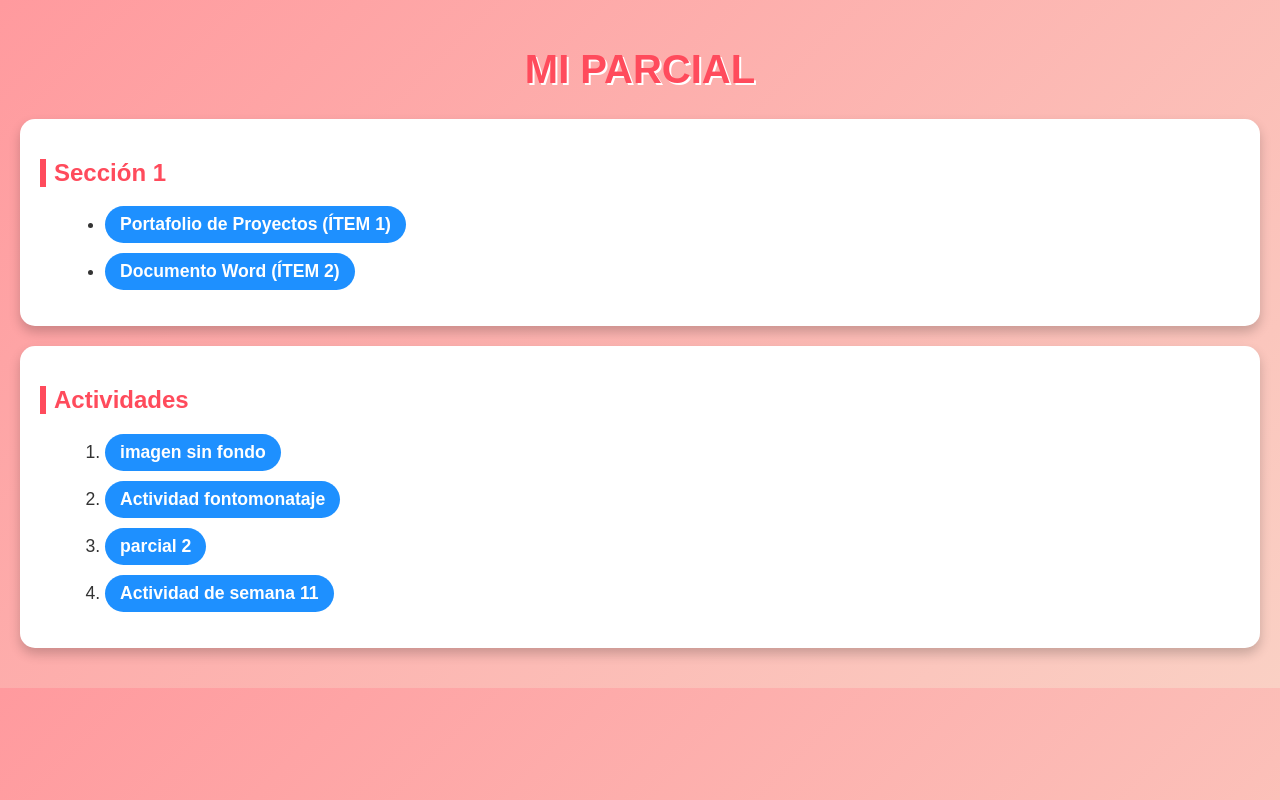
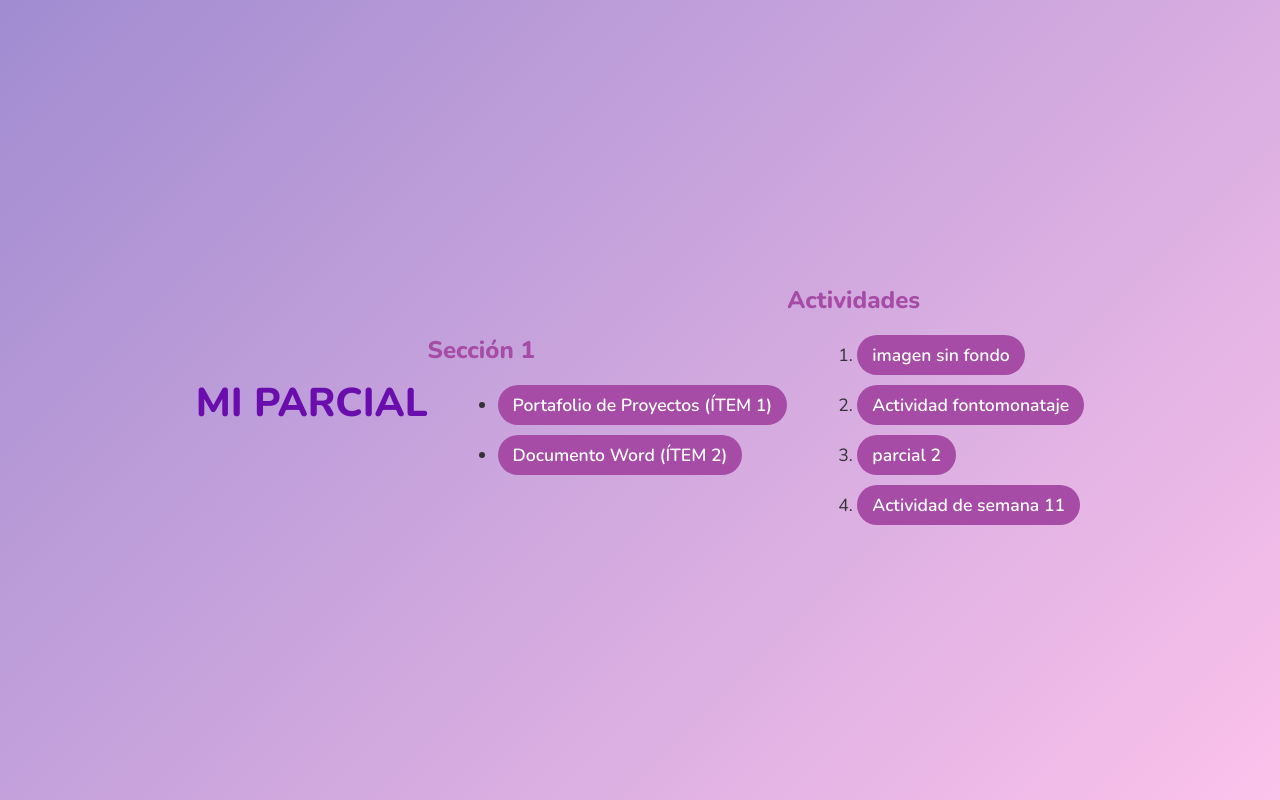
Before and after one commit to elaineariza/PARCIAL-FNAL-, a plain HTML site: page index.html in a window 1280 px wide. Drawn offline with nearby package versions, Linux system fonts and the light colour scheme.

Commit message:
Add files via upload

```diff
--- a/styles.css
+++ b/styles.css
@@ -1,55 +1,60 @@
 /* styles.css - estilo juvenil */
 
 
+@import url('https://fonts.googleapis.com/css2?family=Nunito:wght@400;600;800&display=swap');
+
+
 body {
-font-family: 'Poppins', sans-serif;
-background: linear-gradient(135deg, #ff9a9e, #fad0c4);
+font-family: 'Nunito', sans-serif;
+background: linear-gradient(135deg, #a18cd1, #fbc2eb);
 color: #333;
 margin: 0;
-padding: 20px;
+height: 100vh;
+display: flex;
+justify-content: center;
+align-items: center;
+}
+
+
+.container {
+background: #fff;
+border-radius: 20px;
+padding: 40px;
+max-width: 700px;
+width: 90%;
+box-shadow: 0 10px 25px rgba(0,0,0,0.25);
+text-align: center;
 }
 
 
 h1 {
-text-align: center;
-color: #ff4b5c;
+color: #6a0dad;
 font-size: 2.5rem;
-text-shadow: 2px 2px #fff;
-}
-
-
-section {
-background: #fff;
-border-radius: 15px;
-padding: 20px;
-margin: 20px 0;
-box-shadow: 0 6px 12px rgba(0, 0, 0, 0.2);
+margin-bottom: 20px;
 }
 
 
 h2 {
-color: #ff4b5c;
-border-left: 6px solid #ff4b5c;
-padding-left: 8px;
+color: #a64ca6;
+margin-top: 25px;
 }
 
 
 a {
-color: #1e90ff;
+color: #6a0dad;
 text-decoration: none;
 font-weight: 600;
-transition: 0.3s;
 }
 
 
 a:hover {
-color: #ff4b5c;
-text-decoration: underline;
+color: #d46ae8;
 }
 
 
 ul, ol {
-margin-left: 25px;
+text-align: left;
+margin-left: 30px;
 }
 
 
@@ -59,18 +64,17 @@ font-size: 1.1rem;
 }
 
 
-/* Botones estilo juvenil */
 li a {
 display: inline-block;
-background: #1e90ff;
+background: #a64ca6;
 color: #fff;
 padding: 8px 15px;
-border-radius: 25px;
+border-radius: 20px;
 transition: 0.3s;
 }
 
 
 li a:hover {
-background: #ff4b5c;
+background: #d46ae8;
 transform: scale(1.05);
 }
```
